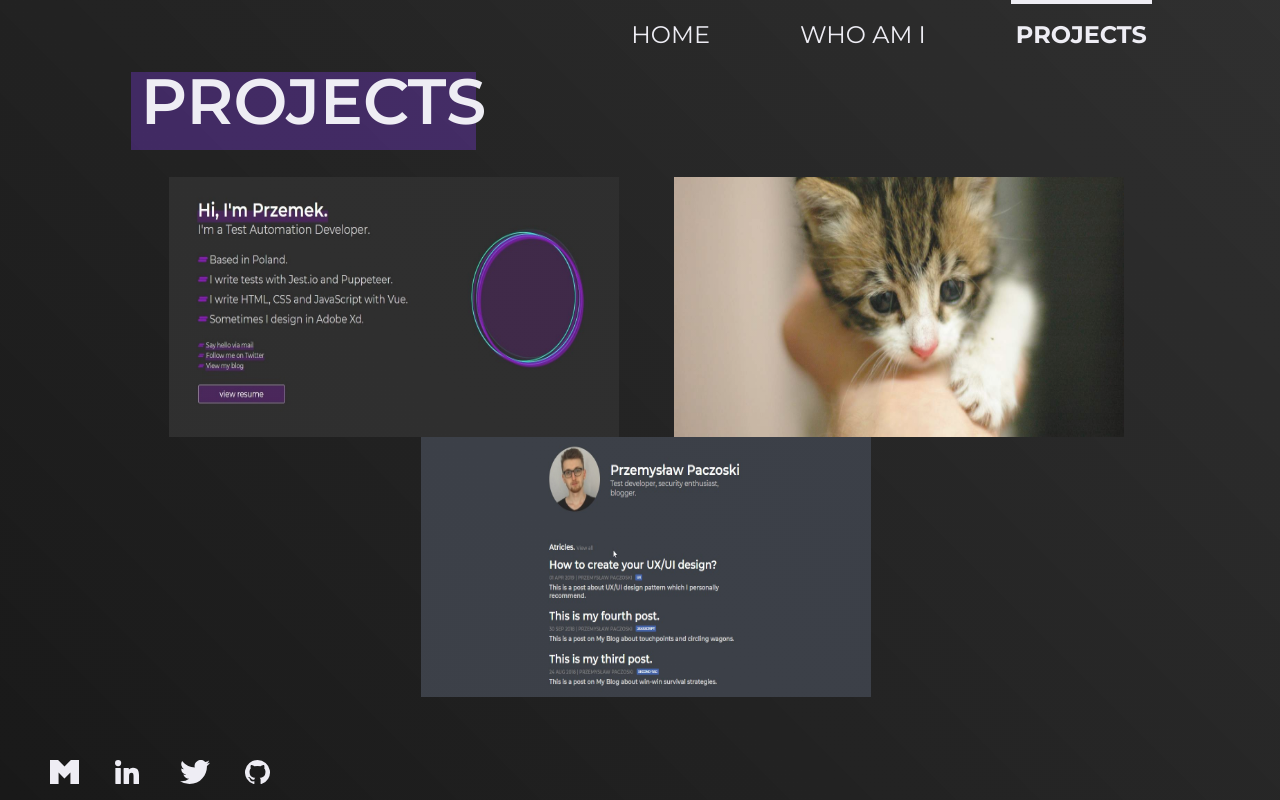
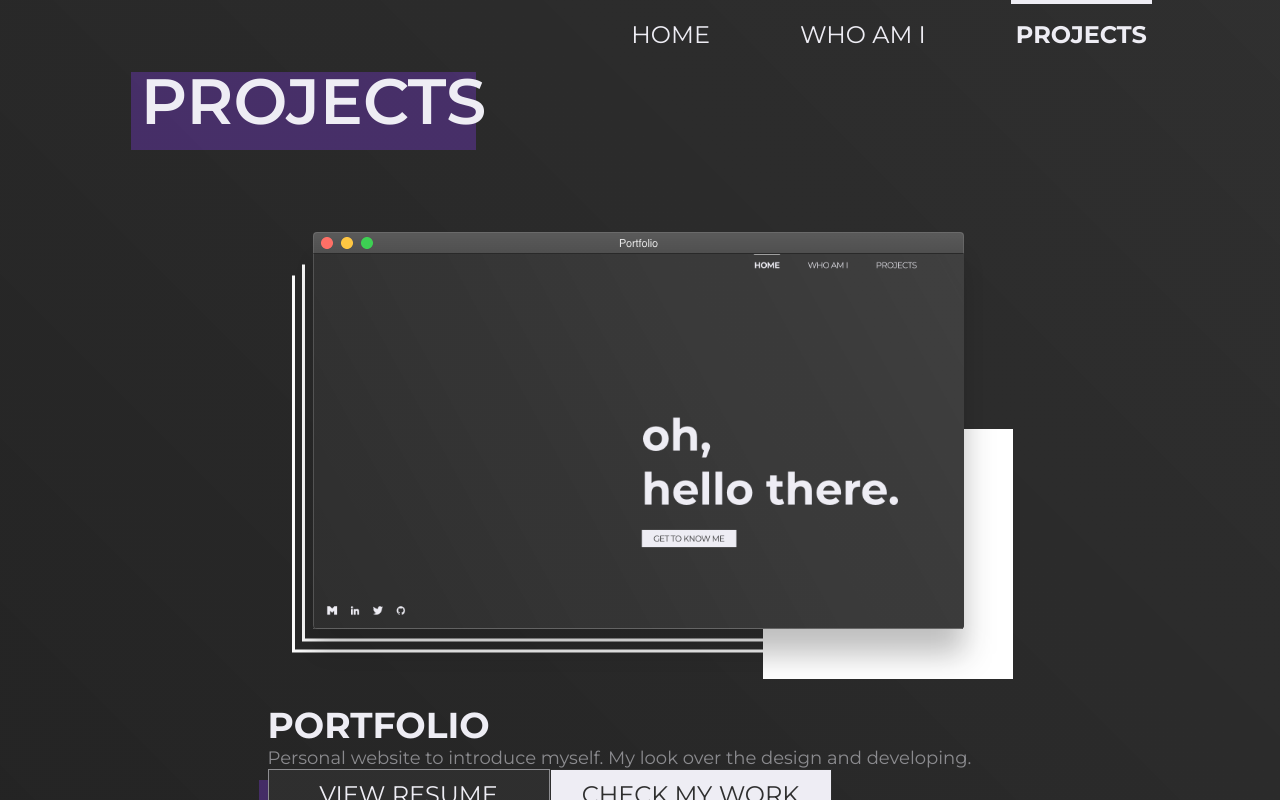
Before and after one commit to Kodziak/portflio, a Vue app: page / in a window 1280 px wide. Both pictures are taken after a click on the button "PROJECTS". Shown: the top 800 px of the page. Built offline with nearby package versions, Linux system fonts and the light colour scheme.

Commit message:
Redesign basic component strucutre. Change height properties to fit over 100vh.

```diff
--- a/src/App.vue
+++ b/src/App.vue
@@ -156,15 +156,15 @@ body {
 }
 
 #app {
-  height: 100vh;
-  height: calc(var(--vh, 1vh) * 100);
+  // height: 100vh;
+  // height: calc(var(--vh, 1vh) * 100);
   // min-height: -webkit-fill-available;
   width: 100vw;
   mix-blend-mode: screen;
 }
 
 header {
-  height: 5%;
+  height: calc(var(--vh, 1vh) * 5);
   display: grid;
   grid-template-columns: 2% repeat(12, 7%) 2%;
   grid-column-gap: 1%;
@@ -298,6 +298,7 @@ header {
 }
 
 .socials {
+  height: calc(var(--vh, 1vh) * 5);
   display: flex;
   margin-left: 30px;
 
@@ -364,7 +365,7 @@ h2 {
 }
 
 .wrapper--grid {
-  height: 90%;
+  height: calc(var(--vh, 1vh) * 90);
   display: grid;
   grid-template-columns: 2% repeat(12, 7%) 2%;
   grid-column-gap: 1%;
@@ -393,7 +394,7 @@ h4 {
 }
 
 p {
-  font-size: 10px;
+  font-size: 18px;
   color: $text-description-color;
 }
 </style>
--- a/src/components/Project_card.vue
+++ b/src/components/Project_card.vue
@@ -1,17 +1,21 @@
 <template>
   <div class="project-card">
     <img class="project-card__image" v-bind:src="project.img" />
-    <div class="project-card__background"></div>
     <div class="project-card__description">
-      <h4>{{ project.title }}</h4>
+      <h3>{{ project.title }}</h3>
       <p>{{ project.description }}</p>
+      <LinkedButton v-for="(btn, index) in project.btns" :key="index" :btn="btn" :class="btn.type">{{ btn.name }}</LinkedButton>
     </div>
   </div>
 </template>
 
 <script>
+import LinkedButton from "./LinkedButton";
+
 export default {
-  components: {},
+  components: {
+    LinkedButton
+  },
   props: {
     project: {
       type: Object,
@@ -25,51 +29,8 @@ export default {
 @import "../configs/_config";
 
 .project-card {
-  position: relative;
-  width: 450px;
-  height: 260px;
-  z-index: 0;
-  overflow: hidden;
-  transition: all 0.5s ease, z-index 0s step-end;
-
-  &:hover {
-    z-index: 1;
-    transform: scale(1.6);
-    will-change: scale, z-index, opacity, filter;
-
-    .project-card__image {
-      filter: blur(3px);
-    }
-
-    .project-card__background {
-      opacity: 1;
-    }
-
-    .project-card__description {
-      opacity: 1;
-    }
-  }
-
-  &__image {
-    width: 100%;
-    height: 100%;
-  }
-
-  &__background {
-    position: absolute;
-    width: 100%;
-    height: 50%;
-    bottom: 0;
-    opacity: 0;
-    background: linear-gradient(rgba(255, 0, 0, 0), $background-color);
-  }
-
-  &__description {
-    position: absolute;
-    width: calc(100% - 60px);
-    left: 30px;
-    bottom: 30px;
-    opacity: 0;
+  .btn {
+    // transform: scale(0.7); //NEED FIX PROBLEM WITH Z-INDEX
   }
 }
 </style>
--- a/src/views/Home.vue
+++ b/src/views/Home.vue
@@ -45,6 +45,7 @@ export default {
 
     &:after {
       bottom: calc(100% - 35% - 435px);
+      z-index: -1;
     }
   }
 
@@ -59,12 +60,11 @@ export default {
 
     .triangle {
       position: absolute;
-      // top: 40px;
       left: -30px;
-      width: 0;
-      height: 0;
-      border-bottom: 425px solid $text-basic-color;
-      border-right: 425px solid transparent;
+      top: 0;
+      bottom: 0;
+      right: calc(50% + 30px);
+      background: $text-basic-color;
     }
 
     @include mediaSmartfon {
@@ -80,7 +80,8 @@ export default {
 
     .btn {
       mix-blend-mode: difference;
-      margin-left: 200px;
+      align-self: center;
+      margin-right: 60px;
 
       &:after {
         opacity: 0;
--- a/src/views/Projects.vue
+++ b/src/views/Projects.vue
@@ -1,12 +1,13 @@
 <template>
-  <div class="project wrapper--grid">
-    <div class="project__header">
-      <h2>PROJECTS</h2>
+  <div class="project">
+    <div class="wrapper--grid">
+      <div class="project__header">
+        <h2>PROJECTS</h2>
+      </div>
     </div>
-    <div class="project__cards" v-if="projects.length">
+    <div class="project__cards">
       <ProjectCard v-for="(project, index) in projects" :key="index" :project="project" />
     </div>
-    <p v-else>Nothing to show...</p>
   </div>
 </template>
 
@@ -24,18 +25,54 @@ export default {
         {
           title: "PORTFOLIO",
           description: "Personal website to introduce myself. My look over the design and developing.",
-          img: "./portfolio.jpg"
+          img: "./portfolio.png",
+          btns: [
+            {
+              name: "VIEW RESUME",
+              type: "btn--secondary",
+              link: "./CV_Przemyslaw_Paczoski.pdf"
+            },
+            {
+              name: "CHECK MY WORK",
+              type: "btn--primary",
+              component: "Projects"
+            }
+          ]
         },
         {
           title: "DAILY NEWS",
           description: "Information website where user/client can follow the newest information from QA world.",
-          img: "./cat.jpg"
+          img: "./cat.jpg",
+          btns: [
+            {
+              name: "VIEW RESUME",
+              type: "btn--secondary",
+              link: "./CV_Przemyslaw_Paczoski.pdf"
+            },
+            {
+              name: "CHECK MY WORK",
+              type: "btn--primary",
+              component: "Projects"
+            }
+          ]
         },
         {
           title: "BLOG",
           description:
             "A personal blog. The whole idea comes to share experience learning automation tests scripts and programming.",
-          img: "./blog.jpg"
+          img: "./blog.jpg",
+          btns: [
+            {
+              name: "VIEW RESUME",
+              type: "btn--secondary",
+              link: "./CV_Przemyslaw_Paczoski.pdf"
+            },
+            {
+              name: "CHECK MY WORK",
+              type: "btn--primary",
+              component: "Projects"
+            }
+          ]
         }
       ]
     };
@@ -47,6 +84,16 @@ export default {
 @import "../configs/_config";
 
 .project {
+  .wrapper--grid {
+    height: 9vh;
+    grid-template-rows: 20% 70%;
+    grid-row-gap: 10%;
+
+    @include mediaSmartfon {
+      grid-column-start: 1;
+    }
+  }
+
   &__header {
     grid-column: 3 / 5;
     grid-row: 2 / 2;
@@ -62,13 +109,14 @@ export default {
   }
 
   &__cards {
-    grid-column: 3 / 13;
-    grid-row: 4 / 12;
     display: flex;
-    flex-direction: row;
-    flex-wrap: wrap;
+    flex-direction: column;
     align-items: center;
     justify-content: space-around;
+
+    .project-card {
+      margin: 100px 0;
+    }
   }
 }
 </style>
```
Also changed, not shown: public/portfolio.png (added).
